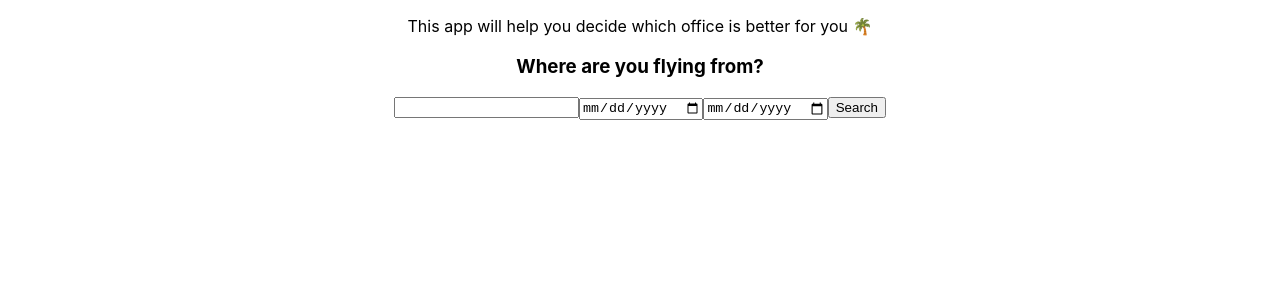
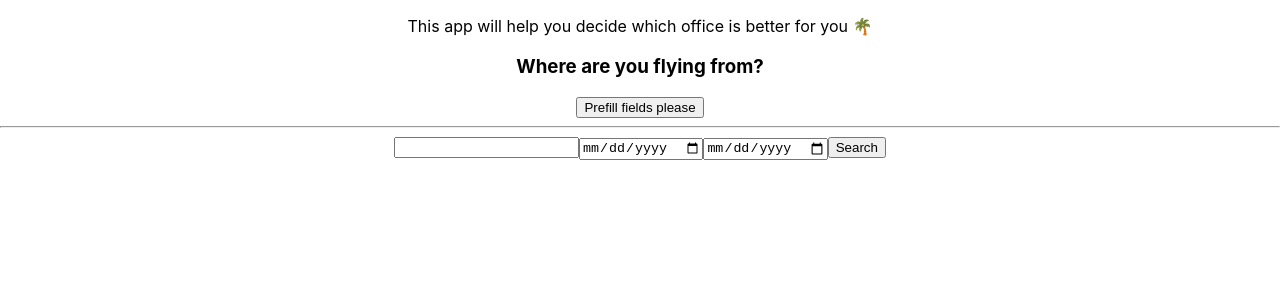
Before and after one commit to jackinf/jamies-vacation, a React (Create React App) app: page / in a window 1280 px wide. Shown: the top 300 px of the page. Built offline with nearby package versions, Linux system fonts and the light colour scheme.

Commit message:
fixed a bug with momentjs; added prefill button; added two more destinations

```diff
--- a/package.json
+++ b/package.json
@@ -10,7 +10,7 @@
     "@types/node": "^12.0.0",
     "@types/react": "^16.9.0",
     "@types/react-dom": "^16.9.0",
-    "moment": "^2.25.1",
+    "moment": "2.18.1",
     "react": "^16.13.1",
     "react-dom": "^16.13.1",
     "react-scripts": "3.4.1",
--- a/src/components/Search.tsx
+++ b/src/components/Search/Search.tsx
@@ -1,13 +1,13 @@
 import React, { useState } from 'react';
 import moment from 'moment';
 
-import AccuWeatherApi from '../apis/accuWeatherApi';
-import KiwiApi from '../apis/kiwiApi';
+import AccuWeatherApi from '../../apis/accuWeatherApi';
+import KiwiApi from '../../apis/kiwiApi';
 
 const destinations = [
   {cityName: 'Amsterdam', countryID: 'NL', iataCode: 'AMS'},
-  // {cityName: 'Budapest', countryID: 'HU', iataCode: 'BUD'},
-  // {cityName: 'Madrid', countryID: 'ES', iataCode: 'MAD'},
+  {cityName: 'Budapest', countryID: 'HU', iataCode: 'BUD'},
+  {cityName: 'Madrid', countryID: 'ES', iataCode: 'MAD'},
 ];
 
 export default function Search() {
@@ -15,6 +15,17 @@ export default function Search() {
   const [dateFrom, setDateFrom] = useState('');
   const [dateTo, setDateTo] = useState('');
   const [isSearching, setIsSearching] = useState(false);
+
+  const handlePrefill = async () => {
+    setFlyingFrom("LON");
+    setDateFrom(moment()
+      .add(6, "months")
+      .format('YYYY-MM-DD'));
+    setDateTo(moment()
+      .add(6, "months")
+      .add(10, "days")
+      .format('YYYY-MM-DD'));
+  };
 
   const handleSearch = async () => {
     const promises = [];
@@ -26,8 +37,7 @@ export default function Search() {
     for (let destination of destinations) {
       const accuWeatherPromise = accuWeatherApi.citySearch(destination.cityName)
         .then(response => response.find(item => item.Country.ID === destination.countryID))
-        .then(foundItem => accuWeatherApi.get1DayForecast(foundItem!.Key))
-        .then(forecast => console.log(forecast));
+        .then(foundItem => accuWeatherApi.get1DayForecast(foundItem!.Key));
 
       const kiwiPromise = kiwiApi.searchFlights({
         dateFrom: moment(dateFrom),
@@ -53,6 +63,8 @@ export default function Search() {
   return (
     <div>
       <h3>Where are you flying from?</h3>
+      <button onClick={handlePrefill}>Prefill fields please</button>
+      <hr/>
       <input type="text" id="flying-from" value={flyingFrom} onChange={e => setFlyingFrom(e.target.value)} />
       <input type="date" id="flying-date-from" value={dateFrom} onChange={e => setDateFrom(e.target.value)} />
       <input type="date" id="flying-date-to" value={dateTo} onChange={e => setDateTo(e.target.value)} />
--- /dev/null
+++ b/src/components/Search/index.tsx
@@ -0,0 +1 @@
+export { default } from './Search';
```
Also changed, not shown: 2 other files (tests, documents, lock files or other folders).
